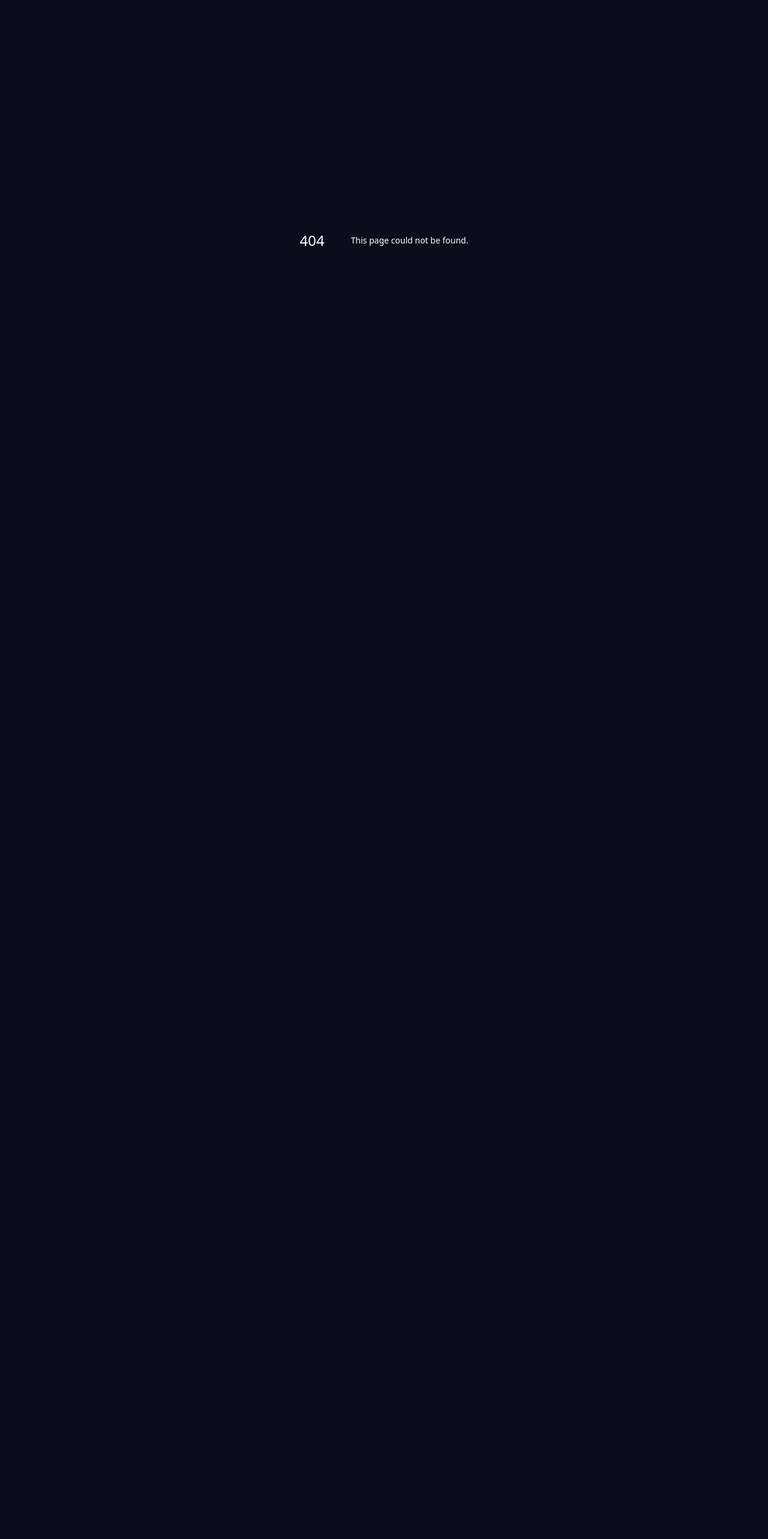
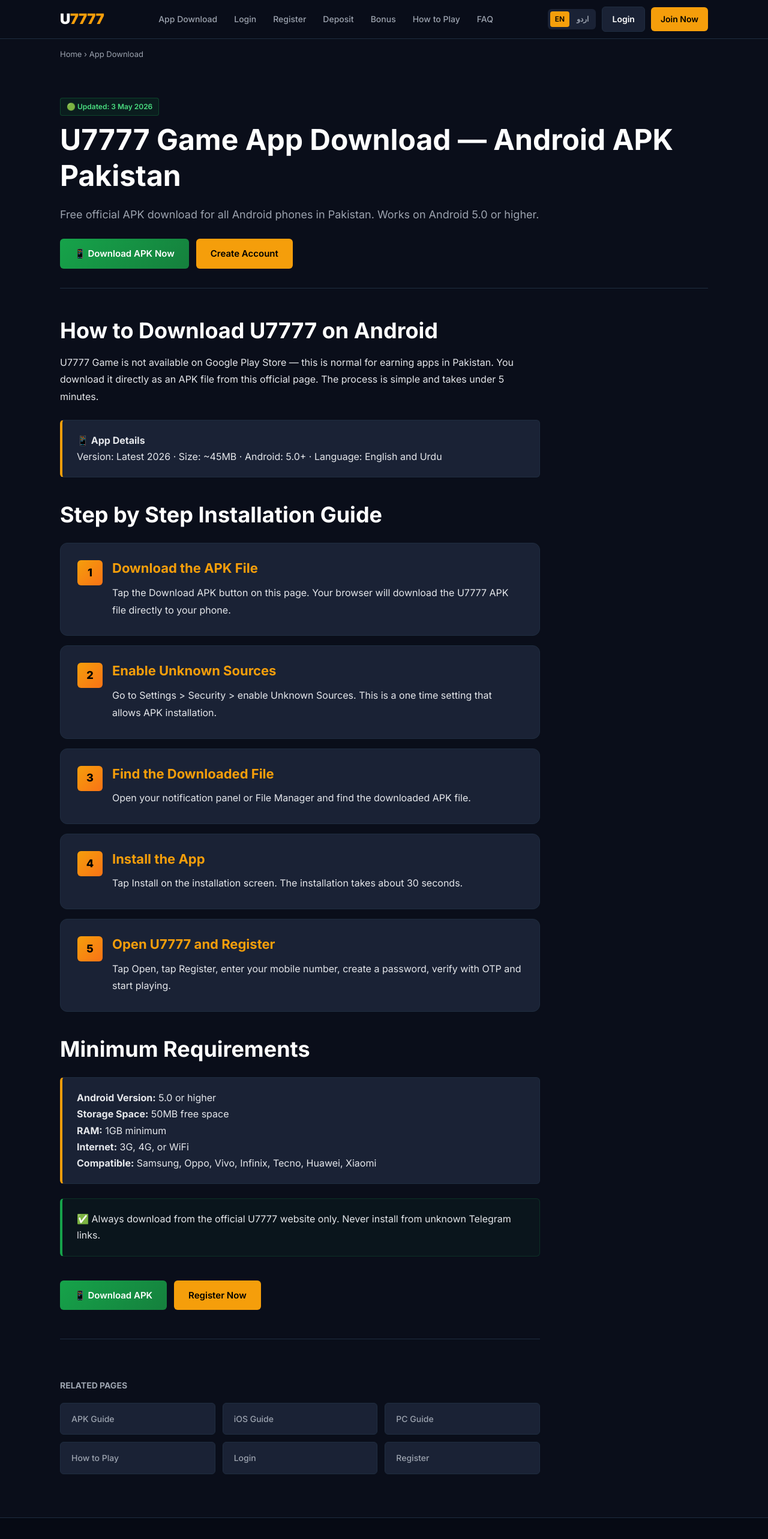
Before and after one commit to zcoreofficials-pixel/u7777-netpk, a Next.js app: page /en-PK/app-page in a window 1280 px wide. Before the commit this address had no page. Shown: the top 2566 px of the page at 60% size. Before the commit the page ends 800 px from the top, so only its background shows below. Built offline with nearby package versions, Linux system fonts and the light colour scheme.

Commit message:
Fix app and login pages, update header links

```diff
--- /dev/null
+++ b/app/en-PK/app-page/page.js
@@ -0,0 +1,74 @@
+import Link from 'next/link'
+import Header from '../../../src/components/Header'
+import Footer from '../../../src/components/Footer'
+
+export const metadata = {
+  title: 'U7777 Game App Download — Android APK Pakistan 2026',
+  description: 'Download U7777 Game APK for Android in Pakistan. Free official download, step by step install guide, enable unknown sources, and start earning via JazzCash.',
+  alternates: { canonical: 'https://u7777.net.pk/en-PK/app' },
+}
+
+export default function AppPage() {
+  const lastUpdated = new Date().toLocaleDateString('en-PK', { year: 'numeric', month: 'long', day: 'numeric' })
+  return (
+    <>
+      <Header lang="en-PK" />
+      <div className="container">
+        <div className="breadcrumb"><Link href="/en-PK">Home</Link> <span>›</span> App Download</div>
+      </div>
+      <div className="container" style={{ paddingBottom: '72px' }}>
+        <div className="page-hero">
+          <div className="update-badge">🟢 Updated: {lastUpdated}</div>
+          <h1>U7777 Game App Download — Android APK Pakistan</h1>
+          <p style={{ color: 'var(--color-text-muted)', fontSize: '18px', marginTop: '12px' }}>Free official APK download for all Android phones in Pakistan. Works on Android 5.0 or higher.</p>
+          <div style={{ display: 'flex', gap: '12px', marginTop: '24px', flexWrap: 'wrap' }}>
+            <Link href="/play" className="btn btn-download">📱 Download APK Now</Link>
+            <Link href="/en-PK/register" className="btn btn-primary">Create Account</Link>
+          </div>
+        </div>
+        <div className="page-content">
+          <h2>How to Download U7777 on Android</h2>
+          <p>U7777 Game is not available on Google Play Store — this is normal for earning apps in Pakistan. You download it directly as an APK file from this official page. The process is simple and takes under 5 minutes.</p>
+          <div className="info-box"><strong>📱 App Details</strong><br />Version: Latest 2026 · Size: ~45MB · Android: 5.0+ · Language: English and Urdu</div>
+          <h2>Step by Step Installation Guide</h2>
+          <div style={{ display: 'flex', flexDirection: 'column', gap: '16px', marginTop: '24px' }}>
+            {[
+              { step: '1', title: 'Download the APK File', desc: 'Tap the Download APK button on this page. Your browser will download the U7777 APK file directly to your phone.' },
+              { step: '2', title: 'Enable Unknown Sources', desc: 'Go to Settings > Security > enable Unknown Sources. This is a one time setting that allows APK installation.' },
+              { step: '3', title: 'Find the Downloaded File', desc: 'Open your notification panel or File Manager and find the downloaded APK file.' },
+              { step: '4', title: 'Install the App', desc: 'Tap Install on the installation screen. The installation takes about 30 seconds.' },
+              { step: '5', title: 'Open U7777 and Register', desc: 'Tap Open, tap Register, enter your mobile number, create a password, verify with OTP and start playing.' },
+            ].map((item) => (
+              <div className="card" key={item.step} style={{ display: 'flex', gap: '16px', alignItems: 'flex-start' }}>
+                <div className="step-number" style={{ flexShrink: 0 }}>{item.step}</div>
+                <div><h3 style={{ marginTop: 0 }}>{item.title}</h3><p style={{ marginBottom: 0 }}>{item.desc}</p></div>
+              </div>
+            ))}
+          </div>
+          <h2>Minimum Requirements</h2>
+          <div className="info-box">
+            <strong>Android Version:</strong> 5.0 or higher<br />
+            <strong>Storage Space:</strong> 50MB free space<br />
+            <strong>RAM:</strong> 1GB minimum<br />
+            <strong>Internet:</strong> 3G, 4G, or WiFi<br />
+            <strong>Compatible:</strong> Samsung, Oppo, Vivo, Infinix, Tecno, Huawei, Xiaomi
+          </div>
+          <div className="success-box">✅ Always download from the official U7777 website only. Never install from unknown Telegram links.</div>
+          <div style={{ marginTop: '40px', display: 'flex', gap: '12px', flexWrap: 'wrap' }}>
+            <Link href="/play" className="btn btn-download">📱 Download APK</Link>
+            <Link href="/en-PK/register" className="btn btn-primary">Register Now</Link>
+          </div>
+          <div className="related-pages" style={{ marginTop: '48px' }}>
+            <h3 style={{ marginBottom: '16px', color: 'var(--color-text-muted)', fontSize: '14px', textTransform: 'uppercase' }}>Related Pages</h3>
+            <div className="related-grid">
+              {[['APK Guide', '/en-PK/apk'], ['iOS Guide', '/en-PK/ios'], ['PC Guide', '/en-PK/pc'], ['How to Play', '/en-PK/how-to-play'], ['Login', '/en-PK/login'], ['Register', '/en-PK/register']].map(([label, href]) => (
+                <Link key={href} href={href} className="related-link">{label}</Link>
+              ))}
+            </div>
+          </div>
+        </div>
+      </div>
+      <Footer lang="en-PK" />
+    </>
+  )
+}
--- a/src/components/Header.js
+++ b/src/components/Header.js
@@ -7,8 +7,8 @@
   const base = `/${lang}`
 
   const navLinks = [
-    { href: `${base}/app`,          label: 'App Download' },
-    { href: `${base}/login`,        label: 'Login' },
+    { href: `${base}/app-page`,          label: 'App Download' },
+    { href: `${base}/login-page`,        label: 'Login' },
     { href: `${base}/register`,     label: 'Register' },
     { href: `${base}/deposit`,      label: 'Deposit' },
     { href: `${base}/bonus`,        label: 'Bonus' },
```
Also changed, not shown: app/en-PK/login-page/page.js (added, +68 -0 lines), 74 other files (tests, documents, lock files or other folders).
